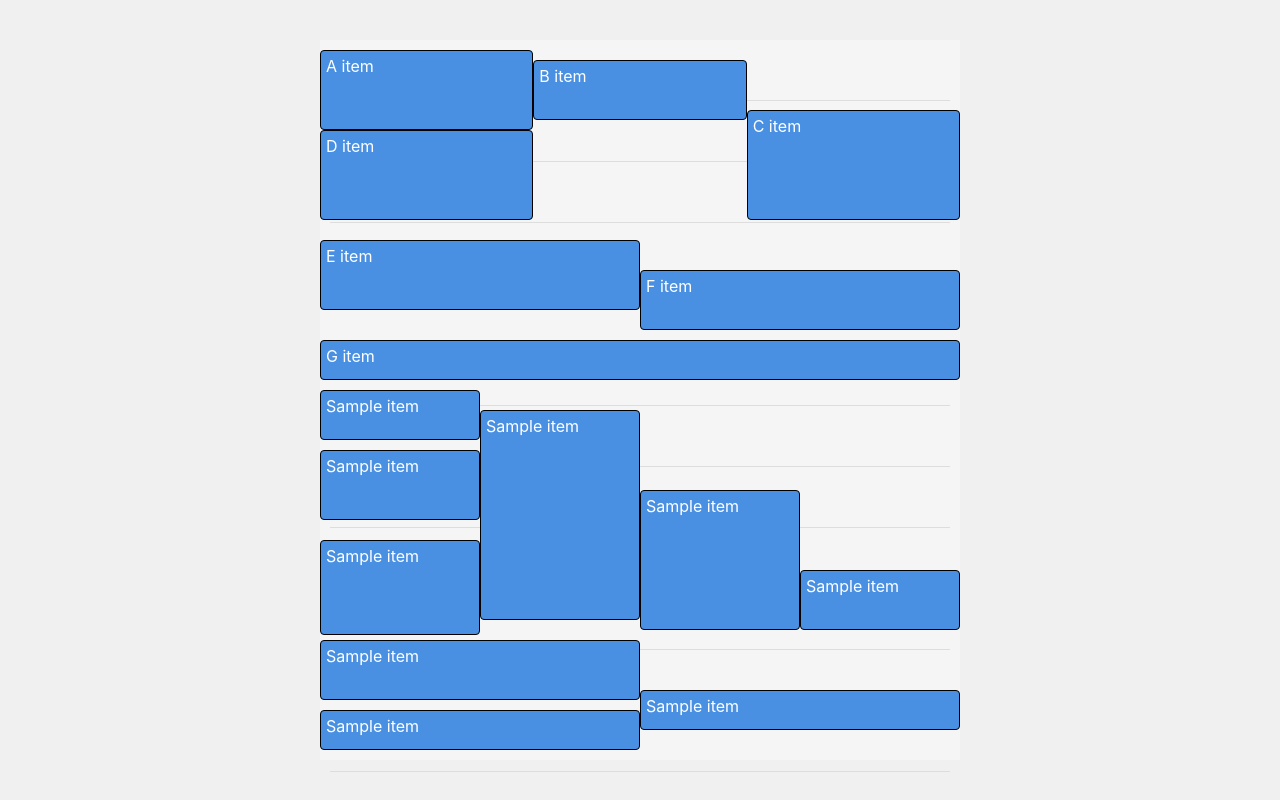
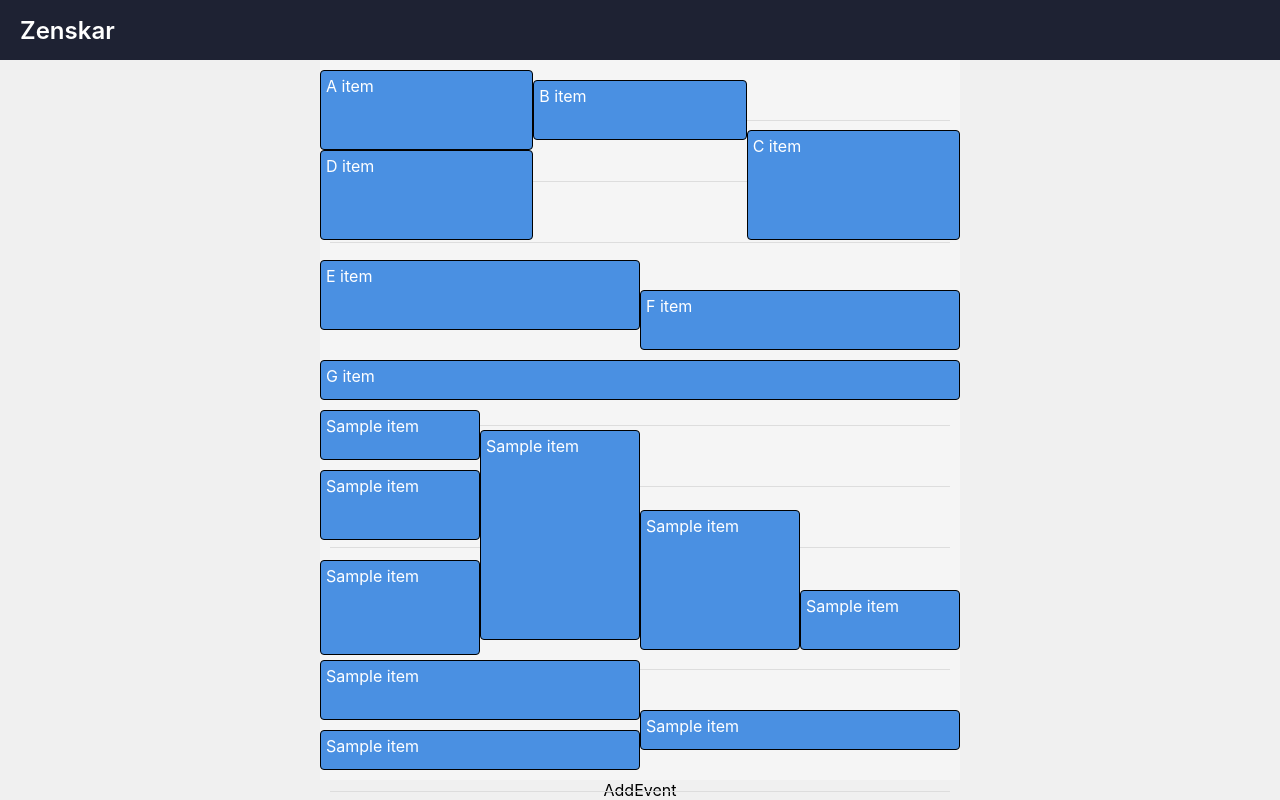
Before and after one commit to kripanshu-singh/day-view, a React (Vite) app: page / in a window 1280 px wide. Built offline with nearby package versions, Linux system fonts and the light colour scheme.

Commit message:
feat: add Header component and restructure App layout with styled-components

```diff
--- a/src/App.tsx
+++ b/src/App.tsx
@@ -1,6 +1,16 @@
 import React from 'react';
 import Calendar from './components/Calendar';
+import Header from './components/Header';
 import './index.css';
+import AddEvent from './components/AddEvent';
+import styled from 'styled-components';
+
+const StyledLayout = styled.div`
+  display: flex;
+  flex-direction: column;
+  align-items: center;
+
+`;
 
 const events = [
   { title: 'A item', start: 10, end: 90 },
@@ -24,7 +34,11 @@ const events = [
 const App: React.FC = () => {
   return (
     <div className="App">
-      <Calendar events={events} />
+      <Header />
+      <StyledLayout>
+        <Calendar events={events} />
+        <AddEvent />
+      </StyledLayout>
     </div>
   );
 };
--- /dev/null
+++ b/src/components/Header.tsx
@@ -0,0 +1,28 @@
+import React from 'react';
+import styled from 'styled-components';
+
+const StyledContainer = styled.div`
+  width: 100%;
+  height: 64px;
+  background: #1e2233;
+  display: flex;
+  align-items: center;
+  span{
+    color: white;
+    font-size: 24px;
+    font-weight: 600;
+    margin-left: 20px;
+  }
+`;
+
+type Props = {}
+
+const Header = (props: Props) => {
+  return (
+    <StyledContainer>
+        <span>Zenskar</span>
+    </StyledContainer>
+  )
+}
+
+export default Header;
--- a/src/index.css
+++ b/src/index.css
@@ -7,8 +7,8 @@ body {
 
 .App {
   display: flex;
-  justify-content: center;
+  flex-direction: column;
   align-items: center;
-  height: 100vh;
+  height: 100dvh;
   background-color: #f0f0f0;
 }
```
